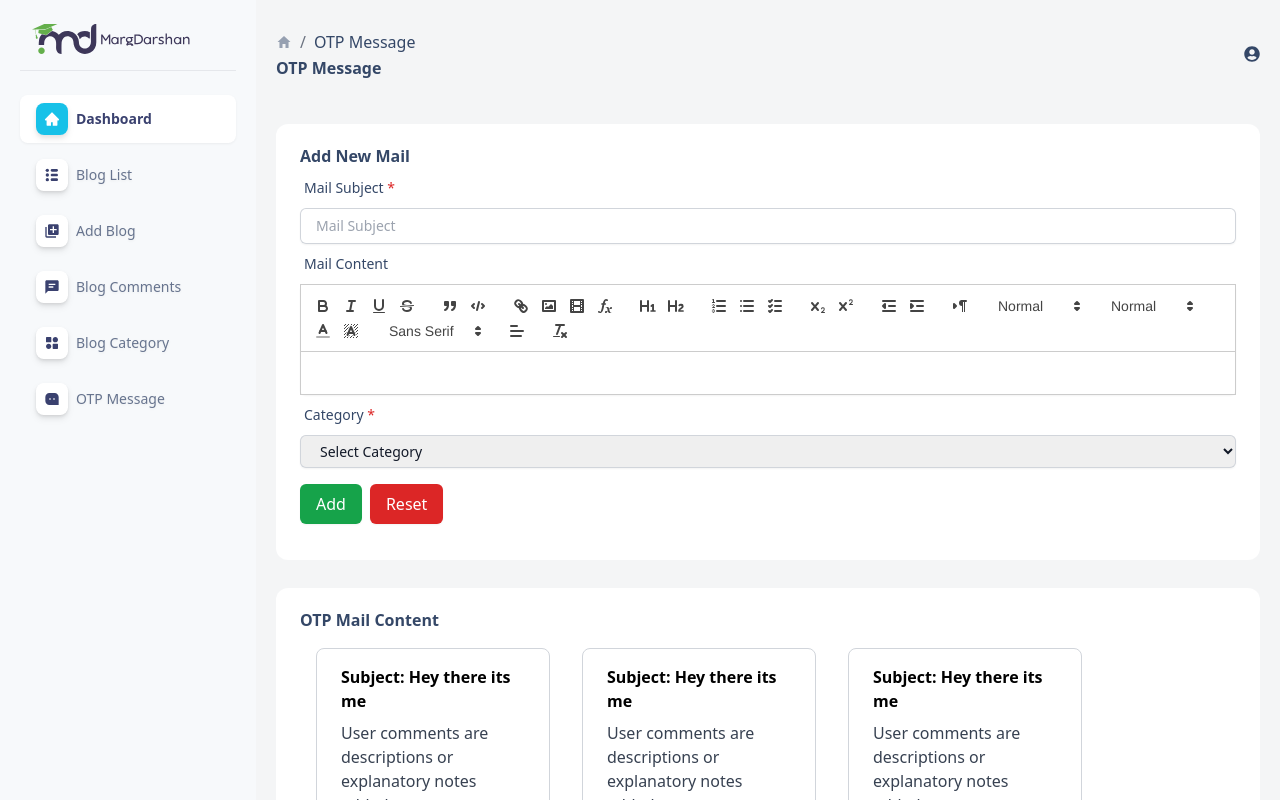
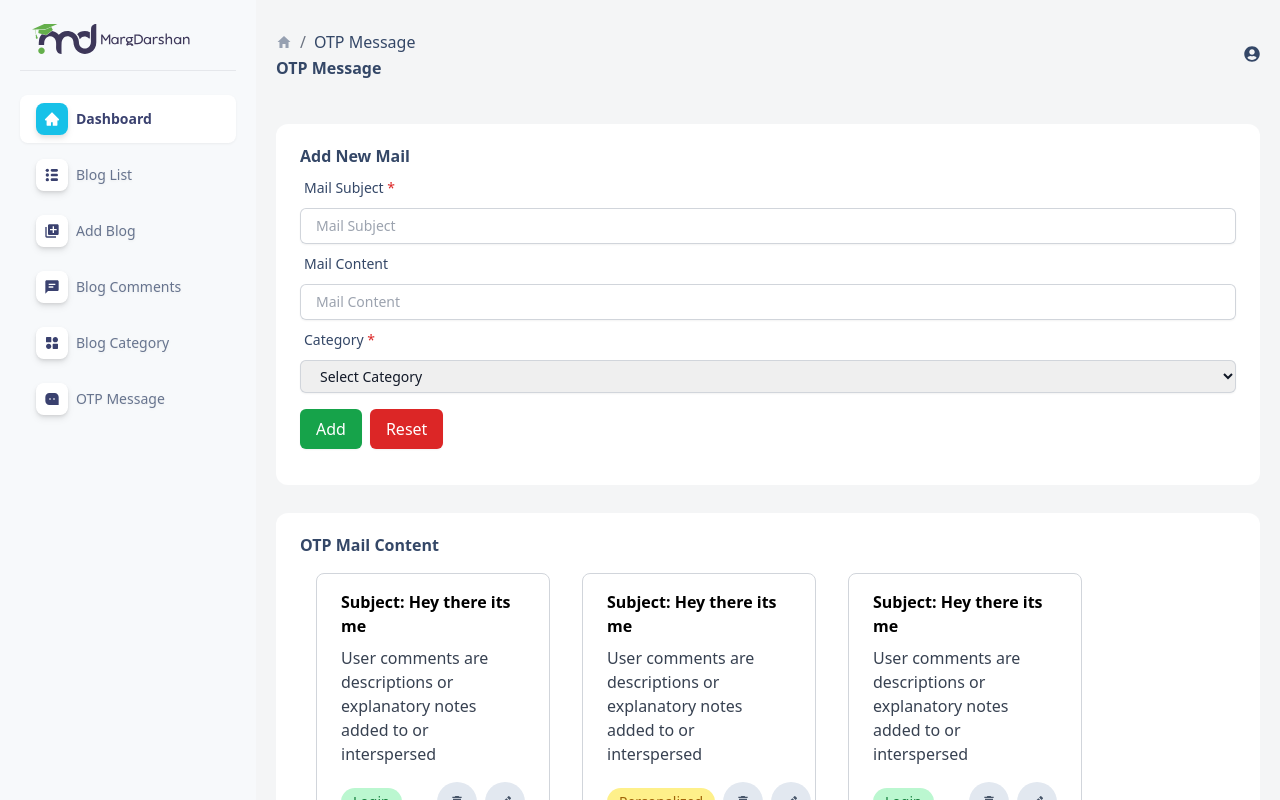
Before and after one commit to JonathanDabre/margdarshan-dashboard, a React (Create React App) app: page /otp-message in a window 1280 px wide. Shown: the top 800 px of the page. Built offline with nearby package versions, Linux system fonts and the light colour scheme.

Commit message:
change button colors

```diff
--- a/src/App.js
+++ b/src/App.js
@@ -1,6 +1,5 @@
 import './App.css';
 import { BrowserRouter as Router, Routes, Route } from 'react-router-dom';
-// import { BillingTab } from './components/billing/BillingTab';
 import { Dashboard } from './components/dashboard/Dashboard';
 import { Navbar } from './components/utlis/Navbar';
 import SidePanel from './components/utlis/SidePanel';
@@ -11,32 +10,33 @@ import { AddBlog } from './components/Add-Blog/AddBlog';
 import OtpMessage from './components/tables/OtpMessage';
 import Home from './components/utlis/Home';
 import Login from './components/utlis/Login';
-
-
+import { AuthProvider } from './context/AuthContext';
+import ProtectedRoute from './components/ProtectedRoute';
 
 function App() {
   return (
-    <Router>
-      <div className='flex bg-[#F4F5F6] min-h-screen'>
+    <AuthProvider>
+      <Router>
+        <div className='flex bg-[#F4F5F6] min-h-screen'>
           <SidePanel />
           <div className="flex-1 ml-[20%] 2xl:ml-[18%] px-5 2xl:px-8 overflow-x-hidden">
             <Navbar />
             <div className="routes">
               <Routes>
-                <Route path="/" element={<Home />} />
-                <Route path="/dashboard" element={<Dashboard />} />
-                <Route path="/blog-list" element={<BlogTable />} />
-                <Route path="/blog-new" element={<AddBlog />} />
-                <Route path="/blog-comment" element={<CommentTable />} />
-                <Route path="/blog-category" element={<CategoryTable />} />
-                <Route path="/otp-message" element={<OtpMessage />} />
-                <Route path="/tables" element={<BlogTable/>}/>
-                <Route path="/login" element={<Login />}/>
+                <Route path="/login" element={<Login />} />
+                <Route path="/" element={<ProtectedRoute allowedRoles={['admin', 'blog', 'otp']}><Home /></ProtectedRoute>} />
+                <Route path="/dashboard" element={<ProtectedRoute allowedRoles={['admin']}><Dashboard /></ProtectedRoute>} />
+                <Route path="/blog-list" element={<ProtectedRoute allowedRoles={['admin', 'blog']}><BlogTable /></ProtectedRoute>} />
+                <Route path="/blog-new" element={<ProtectedRoute allowedRoles={['admin', 'blog']}><AddBlog /></ProtectedRoute>} />
+                <Route path="/blog-comment" element={<ProtectedRoute allowedRoles={['admin', 'blog']}><CommentTable /></ProtectedRoute>} />
+                <Route path="/blog-category" element={<ProtectedRoute allowedRoles={['admin', 'blog']}><CategoryTable /></ProtectedRoute>} />
+                <Route path="/otp-message" element={<ProtectedRoute allowedRoles={['admin', 'otp']}><OtpMessage /></ProtectedRoute>} />
               </Routes>
             </div>
+          </div>
         </div>
-      </div>
-    </Router>
+      </Router>
+    </AuthProvider>
   );
 }
 
--- /dev/null
+++ b/src/components/ProtectedRoute.js
@@ -0,0 +1,15 @@
+import React from 'react';
+import { Navigate } from 'react-router-dom';
+import { useAuth } from '../context/AuthContext';
+
+const ProtectedRoute = ({ children, allowedRoles }) => {
+  const { user } = useAuth();
+
+  if (!allowedRoles.includes(user.role)) {
+    return <Navigate to="/login" />;
+  }
+
+  return children;
+};
+
+export default ProtectedRoute;
--- a/src/components/tables/OtpMessage.jsx
+++ b/src/components/tables/OtpMessage.jsx
@@ -1,7 +1,6 @@
 import React, { useState } from 'react';
 import OtpContent from '../../data/utlis/OtpContent';
 import OtpMessageItem from './OtpMessageItem';
-import QuillEditor from './QuillEditor';
 
 export default function OtpMessage() {
     const [value, setValue] = useState('');
@@ -63,7 +62,16 @@ export default function OtpMessage() {
                 <div className='my-2'>
                     <label htmlFor="mail-content" className="block px-1 text-sm font-medium leading-6 text-[#344767]">Mail Content</label>
                     <div className="relative mt-2 rounded-md shadow-sm">
-                        <QuillEditor content={value} contentSetter={setValue} />
+                        <input
+                            type="text"
+                            name="mail-content"
+                            id="mail-content"
+                            className="block w-full rounded-md border-0 py-1.5 pl-4 pr-20 text-gray-900 ring-1 ring-inset ring-gray-300 placeholder:text-gray-400 focus:ring-1 focus:ring-inset focus:ring-indigo-600 sm:text-sm sm:leading-6"
+                            placeholder="Mail Content"
+                            required
+                            value={value}
+                            onChange={(e) => setValue(e.target.value)}
+                        />
                     </div>
                 </div>
                 <div className='my-2'>
--- a/src/components/tables/OtpMessageItem.jsx
+++ b/src/components/tables/OtpMessageItem.jsx
@@ -15,6 +15,12 @@ export default function OtpMessageItem({ subject, content, category, onEdit, onD
         }
     };
 
+    const handleDelete = () => {
+        if (window.confirm('This action will delete the OTP message. Are you sure you want to proceed?')) {
+            onDelete();
+        }
+    };
+
     return (
         <div className="min-w-[100%] lg:min-w-[25%] lg:max-w-[25%] rounded-lg overflow-hidden border border-gray-300 m-4 flex flex-col">
             <div className="px-6 py-4 flex-grow">
@@ -26,7 +32,7 @@ export default function OtpMessageItem({ subject, content, category, onEdit, onD
                 <div className="flex space-x-2">
                     <button
                         className="bg-slate-200 hover:bg-red-300 text-slate-600 hover:text-red-600 font-bold p-3 rounded-full"
-                        onClick={onDelete}
+                        onClick={handleDelete}
                     >
                         <MdDelete />
                     </button>
--- a/src/components/utlis/SidePanel.jsx
+++ b/src/components/utlis/SidePanel.jsx
@@ -1,25 +1,27 @@
 import React, { useState } from 'react';
 import { useNavigate } from 'react-router-dom';
 import SidePanelItem from './SidePanelItem';
-import sidePanelData from '../../data/utlis/SidePanel'
-import margLogo from '../../assets/Marg-Logo.svg'
+import sidePanelData from '../../data/utlis/SidePanel';
+import margLogo from '../../assets/Marg-Logo.svg';
+import { useAuth } from '../../context/AuthContext';
 
 const SidePanel = () => {
-  const [activeItemId, setActiveItemId] = useState(1); // Default to first item
-  // const [accountPagesActiveItemId, setAccountPagesActiveItemId] = useState(0);
+  const [activeItemId, setActiveItemId] = useState(1);
   const navigate = useNavigate();
+  const { user } = useAuth();
 
   const handleItemClick = (id, path) => {
     setActiveItemId(id);
-    // setAccountPagesActiveItemId(0);
     navigate(path);
   };
 
-  // const handleAccountPagesItemClick = (id, path) => {
-  //   setActiveItemId(0);
-  //   setAccountPagesActiveItemId(id);
-  //   navigate(path);
-  // };
+  // Filter side panel items based on the user's role
+  const filteredSidePanelData = sidePanelData.filter(item => {
+    if (user.role === 'admin') return true;
+    if (user.role === 'blog' && item.path.includes('blog')) return true;
+    if (user.role === 'otp' && item.path === '/otp-message') return true;
+    return false;
+  });
 
   return (
     <div className='fixed top-0 left-0 w-[20%] 2xl:w-[18%] h-screen bg-[#F7F9FB] flex flex-col overflow-y-auto'>
@@ -28,7 +30,7 @@ const SidePanel = () => {
           <img src={margLogo} alt='Margdarshan'/>
         </div>
         <div className="sidePanel-items flex flex-col pt-5 items-start">
-          {sidePanelData.map(item => (
+          {filteredSidePanelData.map(item => (
             <SidePanelItem
               key={item.id}
               icon={item.icon}
@@ -38,39 +40,6 @@ const SidePanel = () => {
             />
           ))}
         </div>
-        {/* <div className="account-pages-heading text-[#828FA2] text-[0.75rem] px-4 mt-3 font-semibold">ACCOUNT PAGES</div>
-        <div className="sidePanel-items flex flex-col pt-3 items-start">
-          {accountPagesData.map(item => (
-            <SidePanelItem
-              key={item.id}
-              icon={item.icon}
-              optionName={item.optionName}
-              isActive={item.id === accountPagesActiveItemId}
-              onClick={() => handleAccountPagesItemClick(item.id, item.path)}
-            />
-          ))}
-        </div> */}
-        {/* <div className="documentation-box mt-6 py-3 pl-3 pr-1">
-          <div className="rounded-xl bg-gradient-to-r from-[#56C8EC] to-[#6389F9] flex flex-col p-4">
-            <div className="icon mb-4 text-md drop-shadow-sm p-2 bg-white rounded-lg w-fit text-[#2196FE] ">
-              <FaStar />
-            </div>
-            <div className="text flex flex-col mb-4 text-white">
-              <h2 className="text-sm font-bold">Need Help?</h2>
-              <p className="text-[12px] font-semibold">Please check our docs</p>
-            </div>
-            <div className="button">
-              <button className='flex bg-white w-full justify-center drop-shadow-sm text-[#344767] px-3 py-2 rounded-lg text-[12px] font-semibold'>
-                DOCUMENTATION
-              </button>
-            </div>
-          </div>
-        </div> */}
-        {/* <div className="py-3 pl-3 pr-1">
-          <div className="button">
-            <button className='flex justify-center w-full rounded-lg text-white py-3 text-[12px] font-bold bg-gradient-to-br from-[#21CDFD] to-[#1F61F1] '>UPGRADE TO PRO</button>
-          </div>
-        </div> */}
       </div>
     </div>
   );
--- /dev/null
+++ b/src/context/AuthContext.js
@@ -0,0 +1,17 @@
+import React, { createContext, useContext, useState } from 'react';
+
+const AuthContext = createContext();
+
+export const AuthProvider = ({ children }) => {
+  const [user, setUser] = useState({ role: 'admin' });
+
+  return (
+    <AuthContext.Provider value={{ user, setUser }}>
+      {children}
+    </AuthContext.Provider>
+  );
+};
+
+export const useAuth = () => {
+  return useContext(AuthContext);
+};
```
